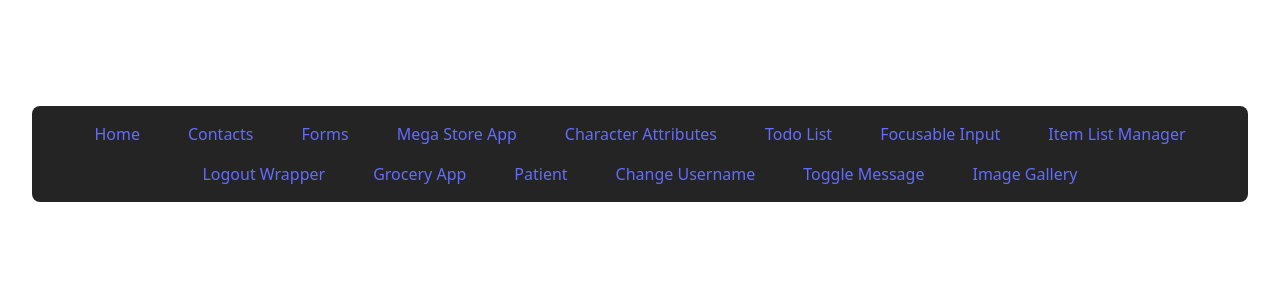
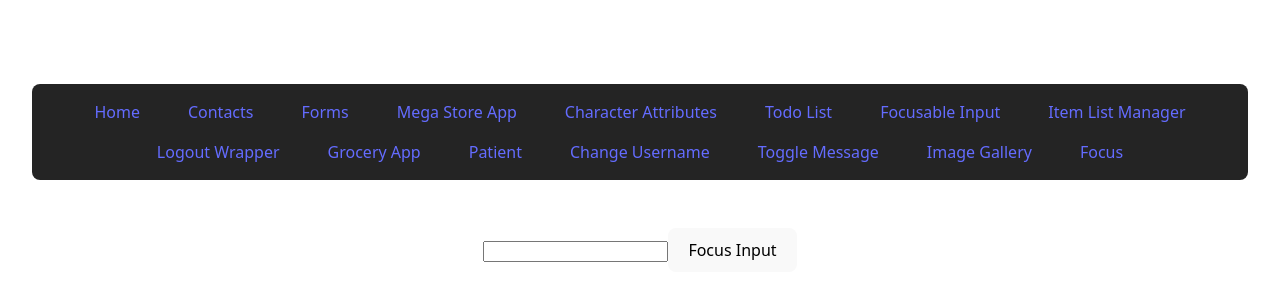
Before and after one commit to liweinan/play-react, a React (Vite) app: page /focus in a window 1280 px wide. Shown: the part 214-514 px from the top of the page. Built offline with nearby package versions, Linux system fonts and the light colour scheme.

Commit message:
update README

```diff
--- a/src/App.jsx
+++ b/src/App.jsx
@@ -14,6 +14,7 @@ import Patient from './hackerrank/patient/App.jsx'
 import ChangeUsername from "./testdome/ChangeUsername.jsx";
 import ToggleMessage from "./testdome/ToggleMessage.jsx";
 import ImageGallery from "./testdome/ImageGalleryApp.jsx";
+import Focus from './testdome/Focus.jsx'
 
 // Create simple placeholder components for now
 const Home = () => {
@@ -69,6 +70,7 @@ function App() {
                     <li><Link to='/changeusername'>Change Username</Link></li>
                     <li><Link to='/togglemessage'>Toggle Message</Link></li>
                     <li><Link to='/imagegallery'>Image Gallery</Link></li>
+                    <li><Link to='/focus'>Focus</Link></li>
                 </ul>
             </nav>
 
@@ -98,6 +100,7 @@ function App() {
                     <Route path="/changeusername" element={<ChangeUsername/>}></Route>
                     <Route path="/togglemessage" element={<ToggleMessage/>}/>
                     <Route path="/imagegallery" element={<ImageGallery links={links} />}/>
+                    <Route path="/focus" element={<Focus focused={false}/>}/>
                 </Routes>
             </main>
         </div>
--- /dev/null
+++ b/src/testdome/Focus.jsx
@@ -0,0 +1,68 @@
+import React from 'react';
+// import { createRoot } from 'react-dom/client';
+
+// https://www.testdome.com/library?page=1&skillArea=48&questionId=104185
+
+class Input extends React.PureComponent {
+    render() {
+        let {forwardedRef, ...otherProps} = this.props;
+        return <input {...otherProps} ref={forwardedRef} />;
+    }
+}
+
+const TextInput = React.forwardRef((props, ref) => {
+    return <Input {...props} forwardedRef={ref} />
+});
+
+export default class Focus extends React.Component {
+    ref = React.createRef();
+
+    constructor(props) {
+        super(props);
+        this.state = {
+            focused: props.focused || false
+        };
+    }
+
+    toggleFocus = () => {
+        this.setState(prevState => ({
+            focused: !prevState.focused
+        }));
+    };
+
+    render() {
+        return (
+            <div>
+                <TextInput ref={this.ref} />
+                <button onClick={this.toggleFocus}>
+                    {this.state.focused ? 'Unfocus' : 'Focus'} Input
+                </button>
+            </div>
+        );
+    }
+
+    // When the focused prop is changed from false to true,
+    // and the input is not focused, it should receive focus.
+    componentDidUpdate(prevProps, prevState) {
+        if (!prevState.focused && this.state.focused && document.activeElement !== this.ref.current) {
+            this.ref.current.focus();
+        }
+    }
+
+    // If focused prop is true on mount, the input should receive the focus.
+    componentDidMount() {
+        if (this.state.focused) {
+            this.ref.current.focus();
+        }
+    }
+}
+
+Focus.defaultProps = {
+    focused: false
+};
+
+// const App = (props) => <Focus focused={props.focused} />;
+//
+// document.body.innerHTML = "<div id='root'></div>";
+// const root = createRoot(document.getElementById("root"));
+// root.render(<App />);
```
